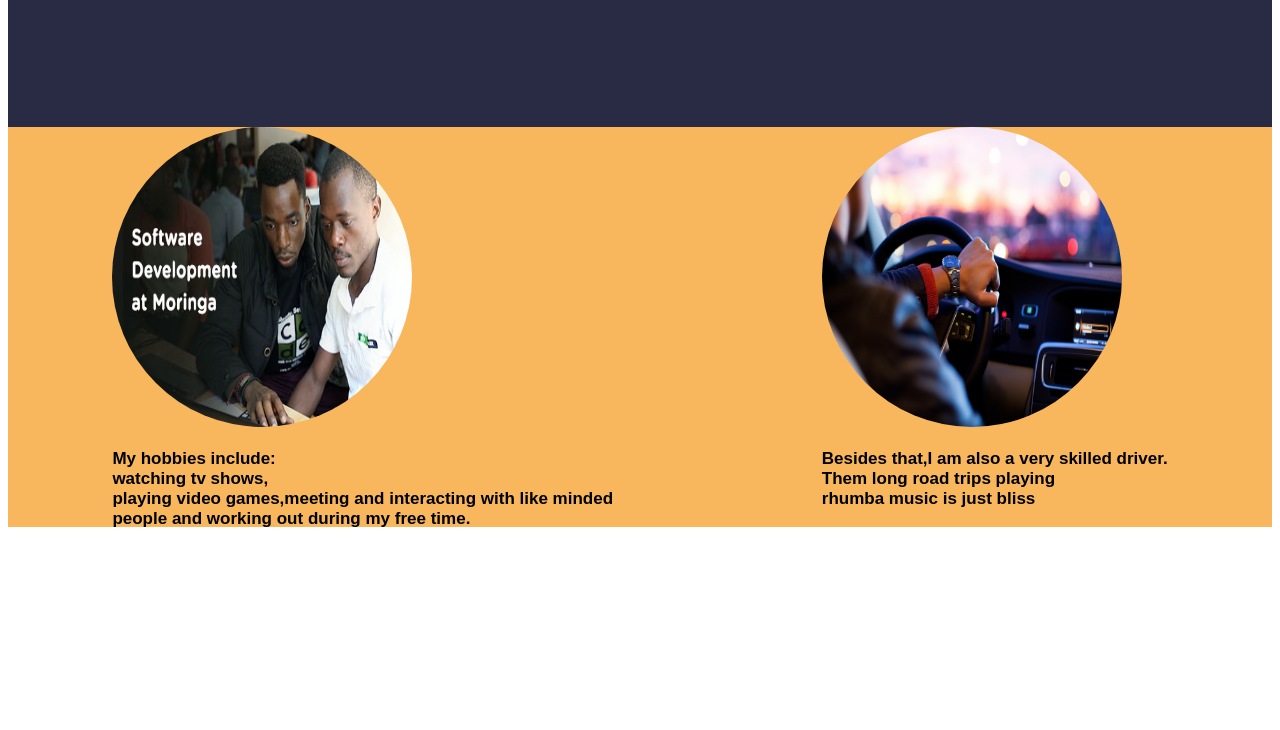
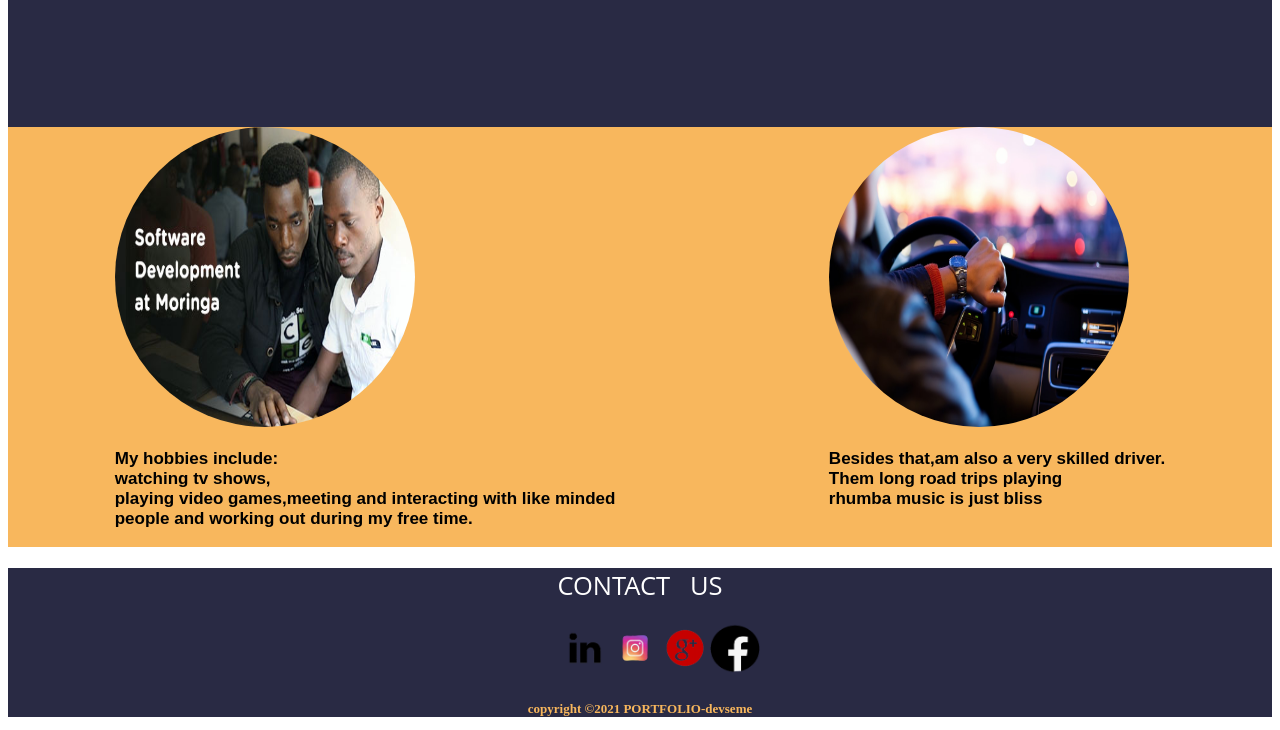
Before and after one commit to devseme/PORTFOLIO, a plain HTML site: page index.html in a window 1280 px wide. Shown: the part 1421-2151 px from the top of the page. Before the commit the page ends 1956 px from the top, so only its background shows below. Drawn offline with Linux system fonts and the light colour scheme.

Commit message:
added images.finished on landing pages.It will appear as expected but not yet

```diff
--- a/CSS/index.css
+++ b/CSS/index.css
@@ -29,6 +29,7 @@ nav{ /*styling the nav row*/
 .nav-row a{
         color:#ffff;
         text-decoration: none;
+        cursor:pointer;
     }
 #logo{
         height:250px;
@@ -106,7 +107,7 @@ text-align: center;
 
 }
 .hobbies{
-    height: 400px;
+    height: 420px;
     width: 100%;
     background-color: #F8B75D;
     display:flex;
@@ -123,3 +124,36 @@ text-align: center;
     font-size: 17px;
     font-family: sans-serif;
 }
+.footer{
+    height: auto;
+    width: 100%;
+    background-color:#292A44  ;
+    color: white;
+    font-weight: 700;
+    font-size: 17px;
+
+}
+.footer img{
+    height: 50px;
+    width:50px;
+
+}
+.footer h2{
+    text-align: center;
+    font-weight: 400;
+    font-family:'Open Sans'
+}
+.handles{
+    display: flex;
+    align-items: center;
+    justify-content: center;
+    text-align: center;
+    line-height:2.0rem;
+    cursor:pointer;
+    list-style-type: none;
+}
+.copyright{
+    text-align: center;
+    font-size: small;
+    color:#F8B75D;
+}
--- a/index.html
+++ b/index.html
@@ -5,7 +5,7 @@
     <meta http-equiv="X-UA-Compatible" content="IE=edge">
     <meta name="viewport" content="width=device-width, initial-scale=1.0">
     <link rel="stylesheet" type="text/css" href="./CSS/index.css">
-    <title>portfolio web page</title>
+        <title>portfolio web page</title>
 </head>
 <body>
     <header>
@@ -63,15 +63,25 @@
                 and interacting with like minded<br> people and working out during my free time.</p></div>
                 <div id="hobby">
             <img id="hobby3" src="./assets/images/hobby3.jpeg"  height="300px;" width="300px;">
-                <P>Besides that,I am also a very skilled driver.<br>Them long road trips playing<br> rhumba
+                <P>Besides that,am also a very skilled driver.<br>Them long road trips playing<br> rhumba
                     music is just bliss
             </p>
             </div>
 
         </div>
 </main>
-<footer class="c">
+<footer class="footer">
+<h2>CONTACT &nbsp; US</h2>
+    <ul class="handles">
+        <li><img src="./assets/images/linkedin-removebg-preview.png"></li>
+        <li><img src="./assets/images/ig-removebg-preview.png"></li>
+        <li><img src="./assets/images/googleplus-removebg-preview.png"></li>
+        <li><img src="./assets/images/fb2-removebg-preview.png"></li>
 
+    </ul>
+  <div class="copyright">
+      <p> copyright &copy;2021 PORTFOLIO-devseme</p>
+  </div>
 </footer>
 </body>
 </html>
```
Also changed, not shown: assets/images/fb2-removebg-preview.png (added), assets/images/gmail-removebg-preview.png (added), assets/images/googleplus-removebg-preview.png (added), assets/images/ig-removebg-preview.png (added), assets/images/linkedin-removebg-preview.png (added), assets/images/whatsapp-removebg-preview.png (added).
